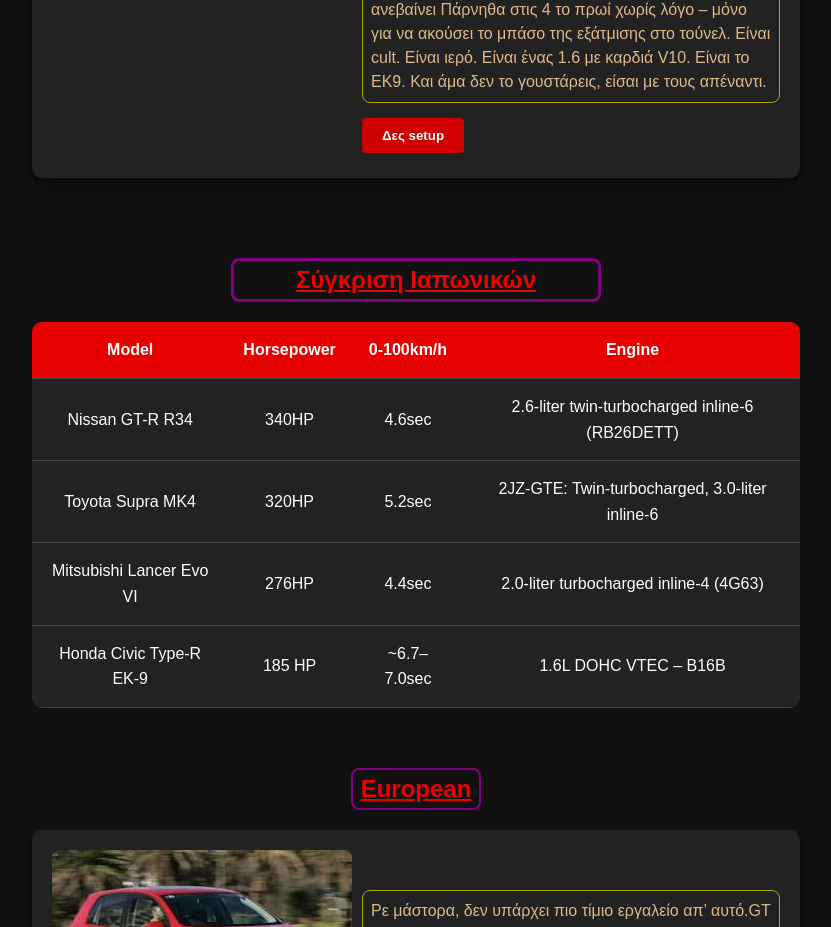
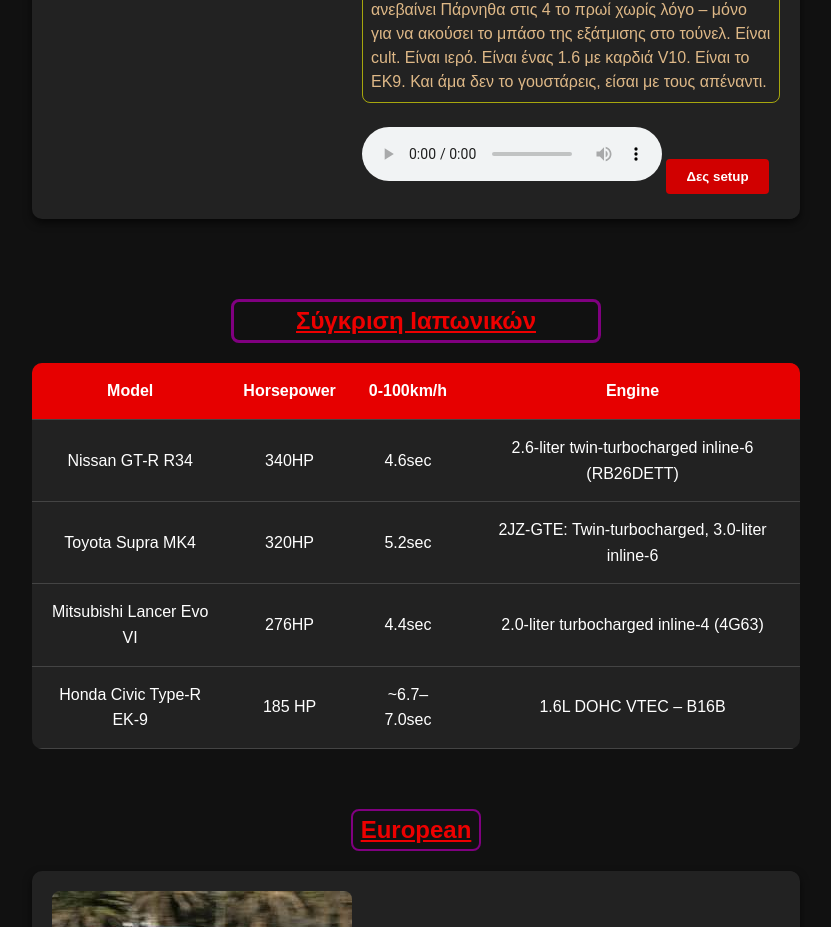
Before and after one commit to stavrosmourtikas/Racing-Legends, a plain HTML site: page index.html in a window 1280 px wide. Shown: the part 4000-4927 px from the top of the page, without its empty margins (224-1055 px from the left). Drawn offline with Linux system fonts and the light colour scheme.

Commit message:
Update index.html

```diff
--- a/index.html
+++ b/index.html
@@ -185,6 +185,11 @@
                          σαν τρελός. Θέλει άνθρωπο που ανεβαίνει Πάρνηθα στις 4 το πρωί χωρίς λόγο – μόνο για να ακούσει το μπάσο της εξάτμισης στο τούνελ.
                          Είναι cult. Είναι ιερό. Είναι ένας 1.6 με καρδιά V10. Είναι το EK9. Και άμα δεν το γουστάρεις, είσαι με τους απέναντι.
                         </p>
+                        <br>
+                          <audio controls>
+                             <source src="audio/supra.mp3" type="audio/mpeg">
+                            Ο browser σου δεν υποστηρίζει audio element
+                           </audio>
                         <button onclick="toggleStage2('build')" class="build-btn">Δες setup</button>
                         <div id="build" style="display: none; margin-top: 20px;">
                             <h3 style="text-decoration: underline;">EK9 + K24 Turbo: ΤΟ ΤΕΡΑΣ ΤΗΣ ΑΣΦΑΛΤΟΥ</h3><br>
```
